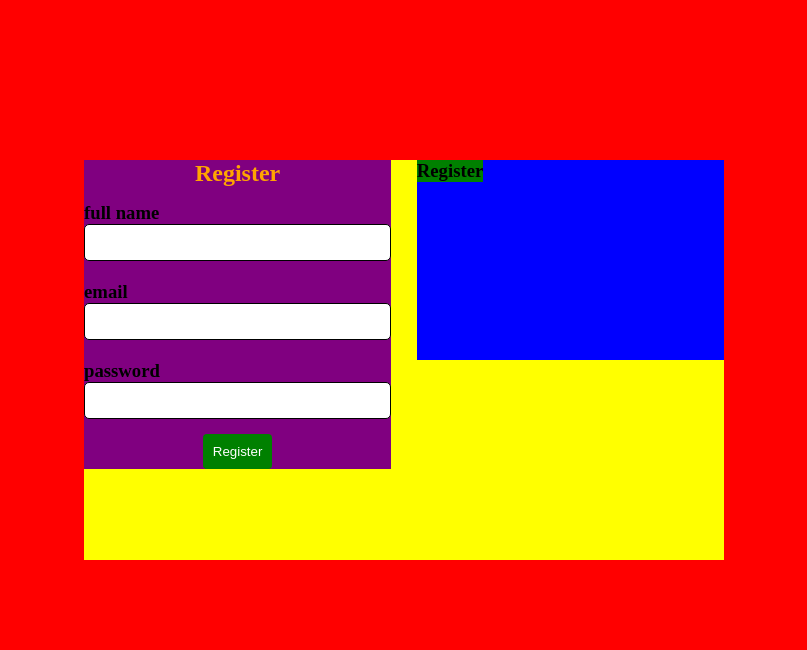
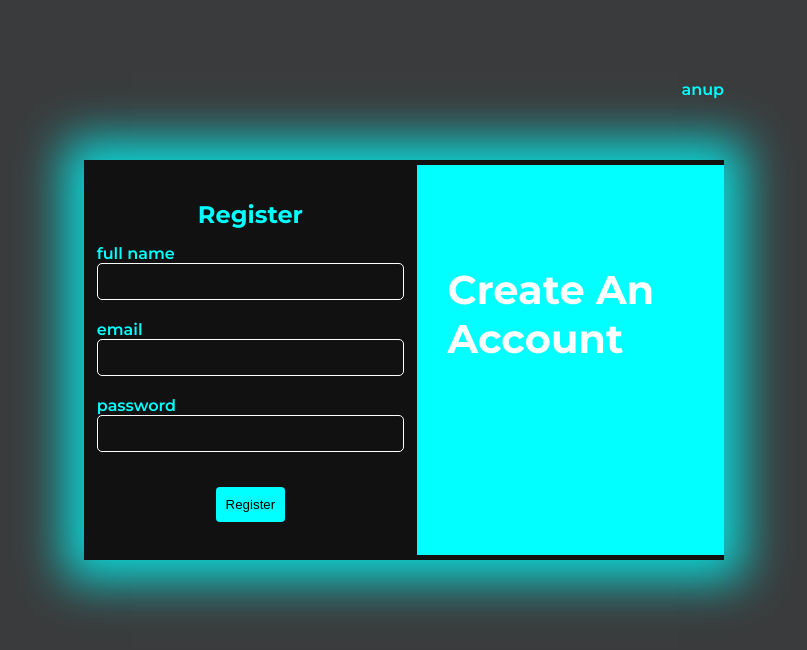
Before and after one commit to AnupRijal123/login-regsiter-animation, a plain HTML site: page index.html in a window 1280 px wide. Shown: the whole page, without its empty margins (236-1043 px from the left). Drawn offline with Linux system fonts and the light colour scheme.

Commit message:
all design and animation completed

```diff
--- a/index.css
+++ b/index.css
@@ -2,20 +2,44 @@ body {
     margin: 0;
 }
 
+h1,
 h2,
 h3 {
     margin: 0;
+    font-family: "Montserrat", sans-serif;
+}
+
+h3 {
+    font-weight: 600;
+    font-size: 16px;
+    color: #01ffff;
+}
+
+h1 {
+    font-size: 40px;
 }
 
 .main-container {
-    background-color: red;
+    background-color: #3a3b3c;
     width: 100vw;
     height: 100vh;
     position: relative;
+    overflow: auto;
+}
+
+.name-continaer {
+    position: absolute;
+    top: 10%;
+    width: 50%;
+    left: 0;
+    right: 0;
+    margin: auto;
+    display: flex;
+    justify-content: flex-end;
 }
 
 .content-container {
-    background-color: yellow;
+    background-color: #111;
     width: 50%;
     position: absolute;
     top: 20%;
@@ -23,34 +47,35 @@ h3 {
     right: 0;
     margin: auto;
     height: 400px;
-
-
+    box-shadow: 0px 0px 45px 20px rgba(1, 255, 255, 0.8);
 }
 
 .form-container {
-    background-color: pink;
     position: absolute;
     width: 48%;
-    left: 0;
+    left: 2%;
 
 }
 
 .register-clicked .form-container {
-    animation: moveFormContainerToRight 1s forwards;
+    animation: moveFormContainerToRight 0.4s forwards;
 }
 
 @keyframes moveFormContainerToRight {
     to {
-        left: 52%;
+        left: 50%;
     }
 }
 
 .form-layout {
-    background-color: purple;
+    background-color: #111;
     display: flex;
     flex-direction: column;
     gap: 10px;
     width: 100%;
+    height: 400px;
+    padding-top: 40px;
+    box-sizing: border-box;
 }
 
 .register-form {
@@ -59,7 +84,7 @@ h3 {
 }
 
 .register-clicked .register-form {
-    animation: fadeRegisterForm 1s forwards;
+    animation: fadeRegisterForm 0.4s forwards;
 }
 
 
@@ -74,7 +99,7 @@ h3 {
 }
 
 .login-clicked .register-form {
-    animation: slowShowRegisterForm 1s forwards;
+    animation: slowShowRegisterForm 0.4s forwards;
 }
 
 @keyframes slowShowRegisterForm {
@@ -93,7 +118,7 @@ h3 {
 }
 
 .register-clicked .login-form {
-    animation: slowShowLoginForm 1s forwards;
+    animation: slowShowLoginForm 0.4s forwards;
 }
 
 @keyframes slowShowLoginForm {
@@ -108,7 +133,7 @@ h3 {
 }
 
 .login-clicked .login-form {
-    animation: fadeLoginForm 1s forwards;
+    animation: fadeLoginForm 0.4s forwards;
 }
 
 @keyframes fadeLoginForm {
@@ -123,21 +148,21 @@ h3 {
 
 .login-clicked .form-container {
     z-index: 2;
-    animation: moveFormContainerToLeft 1s forwards;
+    animation: moveFormContainerToLeft 0.4s forwards;
 }
 
 @keyframes moveFormContainerToLeft {
     0% {
-        left: 52%;
+        left: 50%;
     }
 
     100% {
-        left: 0;
+        left: 2%;
     }
 }
 
 .form-title-heading {
-    color: orange;
+    color: #01ffff;
     text-align: center;
 }
 
@@ -145,9 +170,19 @@ h3 {
     padding: 5px 0px;
 }
 
+.button-row {
+    padding: 20px 0px;
+    display: flex;
+    justify-content: center;
+}
+
+
+
 input {
     outline: none;
-    border: 1px solid #000000;
+    background-color: #111;
+    color: #ffffff;
+    border: 1px solid #ffffff;
     border-radius: 5px;
     width: 100%;
     padding: 10px;
@@ -156,27 +191,38 @@ input {
 }
 
 .form-container button {
-    background-color: green;
+    background-color: #01ffff;
     width: fit-content;
-    margin: auto;
     padding: 10px;
     border: none;
     border-radius: 4px;
-    color: #ffffff;
+    color: #000000;
     cursor: pointer;
+    transition: all 0.2s ease;
+}
+
+button:hover {
+    box-shadow: 0px 10px 18px -3px #ffffff;
 }
 
 .description-container {
-    background-color: blue;
+    background-color: #01ffff;
     width: 48%;
-    height: 200px;
+    height: 390px;
     position: absolute;
     right: 0;
     z-index: 1;
+    top: 5px;
 }
 
+.description-container h1,
+.description-container h2 {
+    color: #ffffff;
+}
+
+
 .register-clicked .description-container {
-    animation: moveDescriptionContainerToLeft 1s forwards;
+    animation: moveDescriptionContainerToLeft 0.4s forwards;
 }
 
 @keyframes moveDescriptionContainerToLeft {
@@ -186,7 +232,7 @@ input {
 }
 
 .login-clicked .description-container {
-    animation: moveDescriptionContainerToRight 1s forwards;
+    animation: moveDescriptionContainerToRight 0.4s forwards;
 }
 
 @keyframes moveDescriptionContainerToRight {
@@ -200,13 +246,18 @@ input {
 }
 
 .register-description {
-    background-color: green;
     position: absolute;
     z-index: 1;
+    top: 100px;
+    width: 80%;
+    left: 0;
+    right: 0;
+    margin: auto;
+
 }
 
 .register-clicked .register-description {
-    animation: fadeRegisterDescription 1s forwards;
+    animation: fadeRegisterDescription 0.4s forwards;
 }
 
 @keyframes fadeRegisterDescription {
@@ -222,12 +273,17 @@ input {
 
 
 .login-description {
-    background-color: pink;
     position: absolute;
+    top: 100px;
+    width: 80%;
+    left: 0;
+    right: 0;
+    margin: auto;
+    opacity: 0;
 }
 
 .register-clicked .login-description {
-    animation: slowShowLoginDescription 1s forwards;
+    animation: slowShowLoginDescription 0.4s forwards;
 }
 
 @keyframes slowShowLoginDescription {
@@ -241,7 +297,7 @@ input {
 }
 
 .login-clicked .login-description {
-    animation: fadeLoginDescription 1s forwards;
+    animation: fadeLoginDescription 0.4s forwards;
 }
 
 @keyframes fadeLoginDescription {
@@ -255,7 +311,7 @@ input {
 }
 
 .login-clicked .register-description {
-    animation: slowShowRegisterDescription 1s forwards;
+    animation: slowShowRegisterDescription 0.4s forwards;
 }
 
 @keyframes slowShowRegisterDescription {
@@ -267,3 +323,15 @@ input {
         opacity: 1;
     }
 }
+
+@media only screen and (max-width:920px) {
+    h1 {
+        word-break: break-all;
+    }
+}
+
+@media only screen and (max-width:480px) {
+    .content-container {
+        width: 90%;
+    }
+}
--- a/index.html
+++ b/index.html
@@ -6,10 +6,18 @@
     <meta name="viewport" content="width=device-width, initial-scale=1.0" />
     <title>Login Register Animation</title>
     <link rel="stylesheet" href="./index.css" />
+    <link rel="preconnect" href="https://fonts.googleapis.com">
+    <link rel="preconnect" href="https://fonts.gstatic.com" crossorigin>
+    <link href="https://fonts.googleapis.com/css2?family=Montserrat:ital,wght@0,100..900;1,100..900&display=swap"
+        rel="stylesheet">
+
 </head>
 
 <body>
     <div class="main-container">
+        <div class="name-continaer">
+            <h3>anup</h3>
+        </div>
         <div class="content-container">
             <div class="form-container">
                 <div class="form-layout register-form">
@@ -27,7 +35,9 @@
                         <input type="password" />
                     </div>
 
-                    <button id="register-button">Register</button>
+                    <div class="button-row">
+                        <button id="register-button">Register</button>
+                    </div>
 
                 </div>
 
@@ -42,17 +52,19 @@
                         <input type="password" />
                     </div>
 
-                    <button id="login-button">Login</button>
-
+                    <div class="button-row">
+                        <button id="login-button">Login</button>
+                    </div>
                 </div>
 
             </div>
             <div class="description-container">
                 <div class="register-description">
-                    <h3>Register</h3>
+                    <h1>Create An Account</h1>
                 </div>
                 <div class="login-description">
-                    <h3>Login</h3>
+                    <h1>Welcome Back!</h1>
+                    <h2>Please login to continue</h2>
                 </div>
 
             </div>
--- a/index.js
+++ b/index.js
@@ -4,18 +4,16 @@ const loginButtonDom = document.getElementById('login-button');
 
 
 registerButtonDom.onclick = function regsiterButtonClicked() {
-    console.log('register clicked');
     contentContainerDom.classList.add('register-clicked');
 }
 
 loginButtonDom.onclick = function () {
-    console.log('login clicked');
     contentContainerDom.classList.add('login-clicked');
 
     setTimeout(() => {
         contentContainerDom.classList.remove('register-clicked');
         contentContainerDom.classList.remove('login-clicked');
-    }, 1000);
+    }, 400);
 
 
 
```
